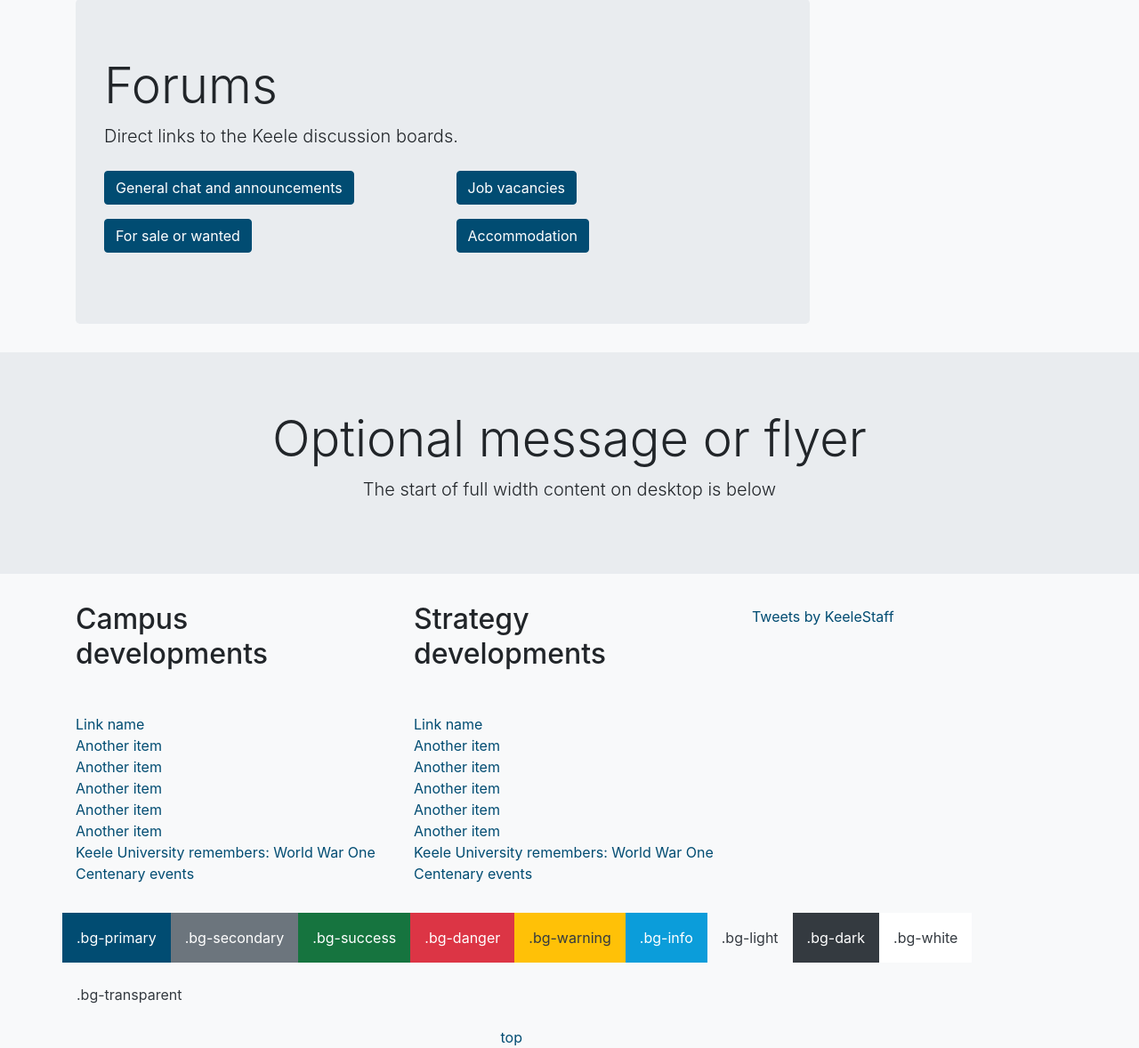
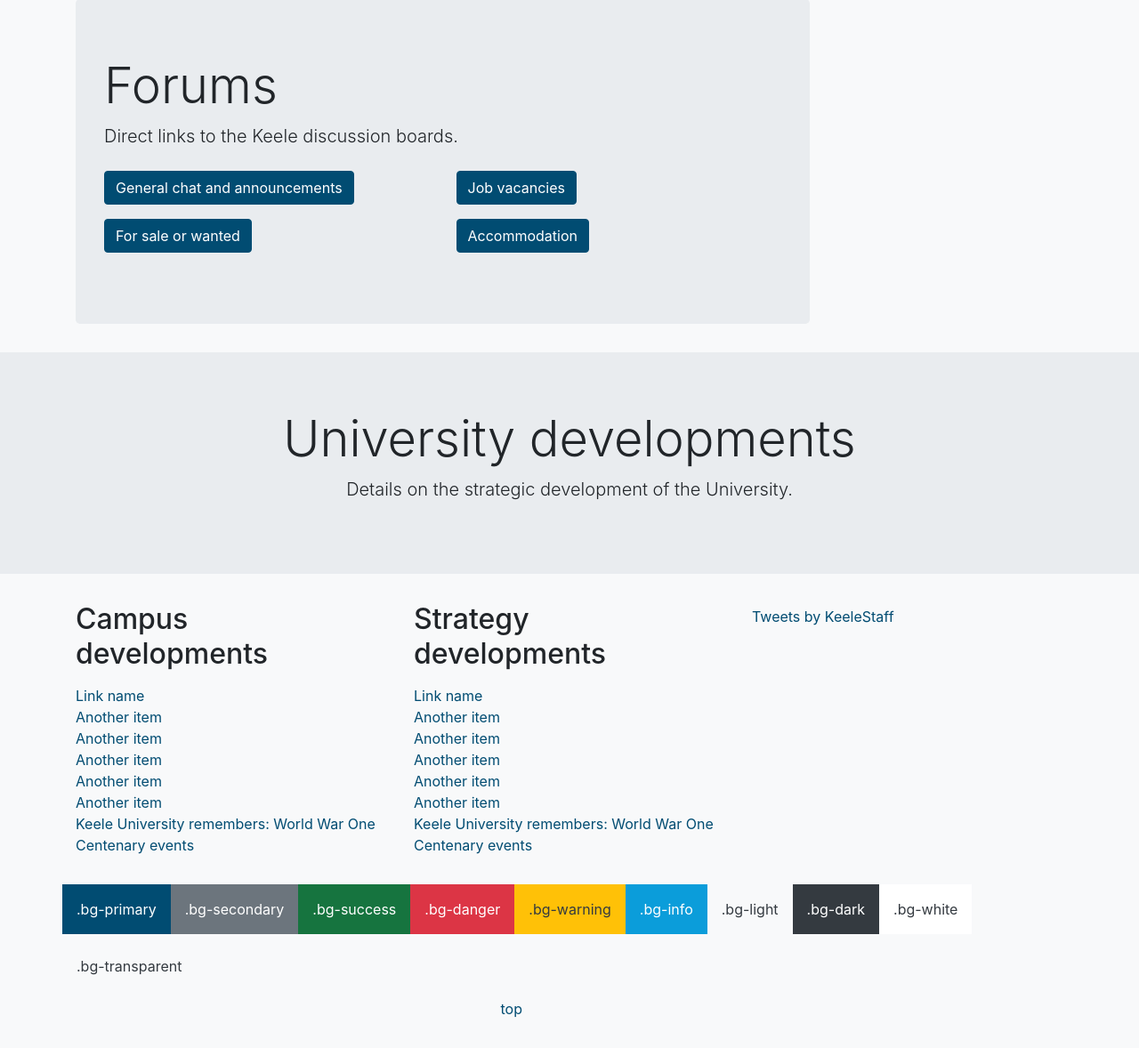
Before and after one commit to keele-university/keele-internal, a PHP site: page /side.html in a window 1280 px wide. Shown: the part 2018-3196 px from the top of the page at 89% size. After the commit the page ends 3162 px from the top, so only its background shows below. Run offline with PHP 8.4, Linux system fonts and the light colour scheme; style sheets or scripts are compiled from the project's sources; some libraries are stand-ins or nearby versions.

Commit message:
Developments lists now styled looping through with JavaScript.

```diff
--- a/public/side.html
+++ b/public/side.html
@@ -420,17 +420,16 @@
 
         <div class="jumbotron jumbotron-fluid text-center">
             <div class="container">
-                <h1 class="display-4">Optional message or flyer</h1>
-                <p class="lead">The start of full width content on desktop is below</p>
+                <h1 class="display-4">University developments</h1>
+                <p class="lead">Details on the strategic development of the University.</p>
             </div>
         </div>
 
         <div class="ki-home-3-full-width container">
             <div class="row">
                 <div class="js-ki-home-3-1 col-lg-4 mb-3">
-                    <h2 class="mb-5">Campus developments</h2>
+                    <h2 class="mb-3">Campus developments</h2>
                     <ul class="list-unstyled">
-                            <ul class="list-unstyled"></ul>
                                     <li><a href="https://staff.keele.ac.uk">Link name</a></li>
                                     <li><a href="https://forums.keele.ac.uk">Another item</a></li>
                                     <li><a href="https://forums.keele.ac.uk">Another item</a></li>
@@ -441,7 +440,7 @@
                     </ul>
                 </div>
                 <div class="js-ki-home-3-2 col-lg-4 mb-3">
-                    <h2 class="mb-5">Strategy developments</h2>
+                    <h2 class="mb-3">Strategy developments</h2>
                     <ul class="list-unstyled">
                         <li><a href="https://staff.keele.ac.uk">Link name</a></li>
                         <li><a href="https://forums.keele.ac.uk">Another item</a></li>
--- a/resources/assets/js/components/ki-bulleted-lists/ki-bulleted-lists.js
+++ b/resources/assets/js/components/ki-bulleted-lists/ki-bulleted-lists.js
@@ -1,3 +1,5 @@
+const vh = require('../../utils/vanilla-helper');
+
 function init() {
 
     // col-3 MAIN quicklinks
@@ -13,13 +15,28 @@ function init() {
 
     // homepage developments columns- strategy, campus and twitter three col full width
     const developmentsUls = document.querySelectorAll('.js-ki-home-3-1 ul, .js-ki-home-3-2 ul');
+    const developmentsUlsLi = document.querySelectorAll('.js-ki-home-3-1 ul li, .js-ki-home-3-2 ul li');
 
     if(developmentsUls){
         _.forEach(developmentsUls, (oneUl) => {
             oneUl.classList.add('list-unstyled');
+
+            // now get th lis and add classes
+            const devLis = oneUl.querySelectorAll('li');
+            if(devLis) {
+                _.forEach(devLis, (devLi) => {
+                    devLi.classList.add('mb-4');
+
+                })
+            }
+
         });
     }
-    // end homepage developments
+
+
+
+    vh.wrap('<h5>', '.js-ki-home-3-1 ul a, .js-ki-home-3-2 ul a', '</h5>')
+    // end homepage developments panel
 }
 
 module.exports = {
```
Also changed, not shown: t4/content-types/ki-homepage-9-3-columns-object/ki-homepage-9-3-columns-object.php (+8 -3 lines).
